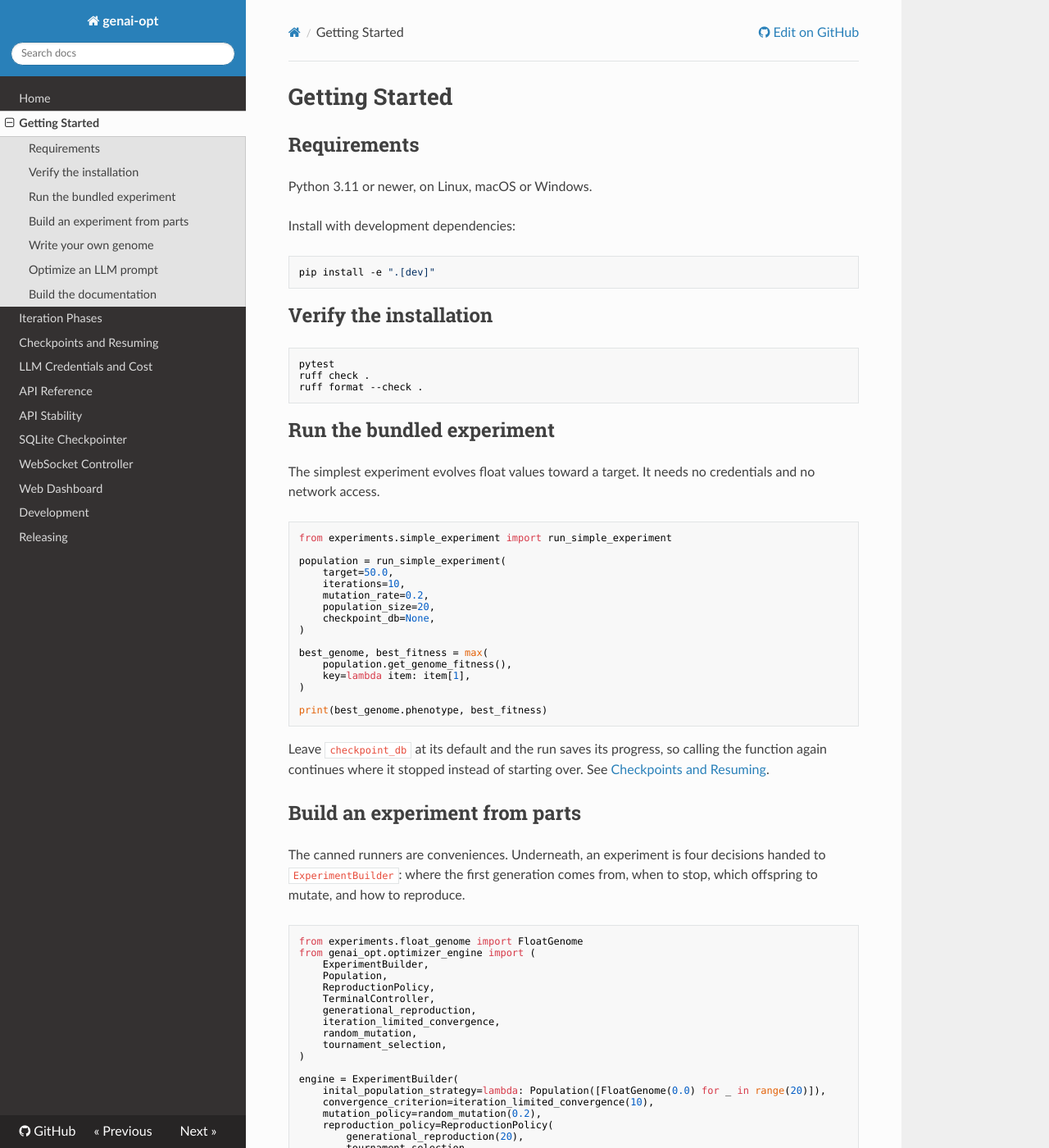
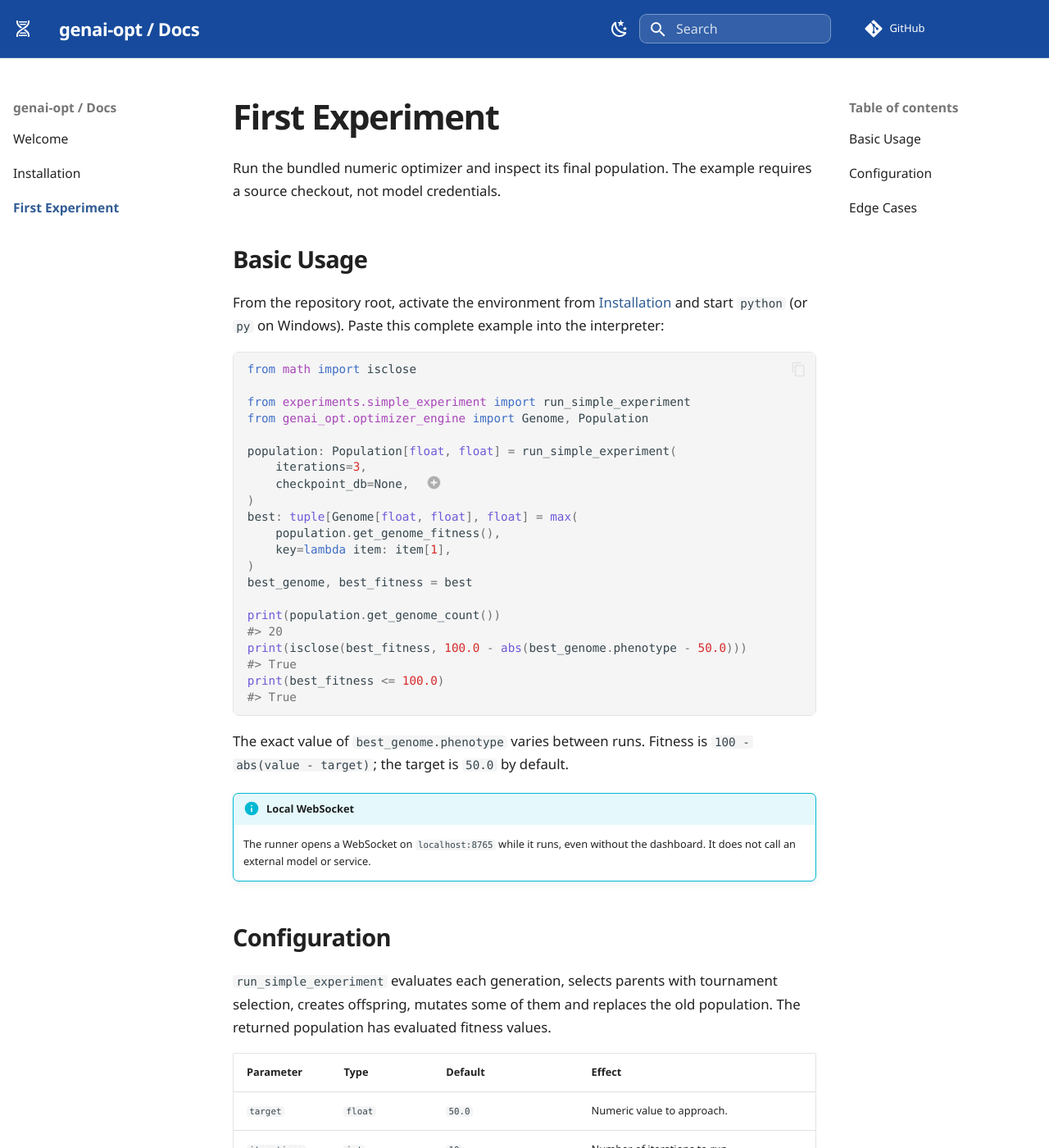
Before and after one commit to Wojciech151218/genai-opt, an MkDocs documentation site: the page built from docs/getting-started.md, in a window 1280 px wide and 1400 px high. Shown: the whole window at 82% size. Built offline with MkDocs 1.6.1 and Material for MkDocs 9.7.7, drawn with Linux system fonts in a browser that asks for light colours; nearby versions of some CDN libraries; comment, search, counter and statistics services are not loaded; some of the changed text lies outside the part shown.

Commit message:
docs: refresh introductory documentation

````diff
--- a/docs/getting-started.md
+++ b/docs/getting-started.md
@@ -1,126 +1,90 @@
-# Getting Started
+# First Experiment
 
-## Requirements
+Run the bundled numeric optimizer and inspect its final population. The
+example requires a source checkout, not model credentials.
 
-Python 3.11 or newer, on Linux, macOS or Windows.
+## Basic Usage
 
-Install with development dependencies:
+From the repository root, activate the environment from
+[Installation](installation.md) and start `python` (or `py` on Windows).
+Paste this complete example into the interpreter:
 
-```bash
-pip install -e ".[dev]"
+```python
+from math import isclose
+
+from experiments.simple_experiment import run_simple_experiment
+from genai_opt.optimizer_engine import Genome, Population
+
+population: Population[float, float] = run_simple_experiment(
+    iterations=3,
+    checkpoint_db=None,  # (1)!
+)
+best: tuple[Genome[float, float], float] = max(
+    population.get_genome_fitness(),
+    key=lambda item: item[1],
+)
+best_genome, best_fitness = best
+
+print(population.get_genome_count())
+#> 20
+print(isclose(best_fitness, 100.0 - abs(best_genome.phenotype - 50.0)))
+#> True
+print(best_fitness <= 100.0)
+#> True
 ```
 
-## Verify the installation
+1. Disable SQLite checkpoints. Each invocation starts with a new random population.
 
-```bash
-pytest
-ruff check .
-ruff format --check .
-```
+The exact value of `best_genome.phenotype` varies between runs. Fitness is
+`100 - abs(value - target)`; the target is `50.0` by default.
 
-## Run the bundled experiment
+!!! info "Local WebSocket"
+    The runner opens a WebSocket on `localhost:8765` while it runs, even
+    without the dashboard. It does not call an external model or service.
 
-The simplest experiment evolves float values toward a target. It needs no
-credentials and no network access.
+## Configuration
+
+`run_simple_experiment` evaluates each generation, selects parents with
+tournament selection, creates offspring, mutates some of them and replaces the
+old population. The returned population has evaluated fitness values.
+
+| Parameter | Type | Default | Effect |
+| --- | --- | --- | --- |
+| `target` | `float` | `50.0` | Numeric value to approach. |
+| `iterations` | `int` | `10` | Number of iterations to run. |
+| `mutation_rate` | `float` | `0.2` | Probability of mutating each offspring, not the size of its numeric change. |
+| `population_size` | `int` | `20` | Number of candidates per generation. |
+| `checkpoint_db` | `str | Path | None` | `.checkpoints/simple_experiment.db` | SQLite path; `None` disables persistence. |
+| `launch_ui` | `bool` | `False` | Start the optional dashboard. |
+
+Omit `checkpoint_db=None` to save state at the default path. Reusing that
+path loads the saved experiment instead of starting fresh. The other values
+are not a guarantee that fitness will improve on every iteration.
+
+## Edge Cases
+
+A zero-sized population can be returned if zero iterations are requested.
+Choosing its best genome raises `ValueError` in `max()`:
 
 ```python
 from experiments.simple_experiment import run_simple_experiment
+from genai_opt.optimizer_engine import Population
 
-population = run_simple_experiment(
-    target=50.0,
-    iterations=10,
-    mutation_rate=0.2,
-    population_size=20,
+empty_population: Population[float, float] = run_simple_experiment(
+    iterations=0,
+    population_size=0,
     checkpoint_db=None,
 )
+print(empty_population.get_genome_count())
+#> 0
 
-best_genome, best_fitness = max(
-    population.get_genome_fitness(),
-    key=lambda item: item[1],
-)
-
-print(best_genome.phenotype, best_fitness)
+try:
+    max(empty_population.get_genome_fitness(), key=lambda item: item[1])
+except ValueError as error:
+    print(type(error).__name__)
+    #> ValueError
 ```
 
-Leave `checkpoint_db` at its default and the run saves its progress, so calling
-the function again continues where it stopped instead of starting over. See
-[Checkpoints and Resuming](checkpoints.md).
-
-## Build an experiment from parts
-
-The canned runners are conveniences. Underneath, an experiment is four decisions
-handed to `ExperimentBuilder`: where the first generation comes from, when to
-stop, which offspring to mutate, and how to reproduce.
-
-```python
-from experiments.float_genome import FloatGenome
-from genai_opt.optimizer_engine import (
-    ExperimentBuilder,
-    Population,
-    ReproductionPolicy,
-    TerminalController,
-    generational_reproduction,
-    iteration_limited_convergence,
-    random_mutation,
-    tournament_selection,
-)
-
-engine = ExperimentBuilder(
-    inital_population_strategy=lambda: Population([FloatGenome(0.0) for _ in range(20)]),
-    convergence_criterion=iteration_limited_convergence(10),
-    mutation_policy=random_mutation(0.2),
-    reproduction_policy=ReproductionPolicy(
-        generational_reproduction(20),
-        tournament_selection,
-    ),
-    experiment_controller=TerminalController(),
-).build()
-
-population = engine.run()
-```
-
-The `TerminalController` prints each phase and operation as it happens, and lets
-you pause the run by pressing `p`. Add a `checkpointer` to make the run resumable.
-
-For finer control than `run()` — driving the loop from an existing event loop, or
-stopping on your own terms — see [Iteration Phases](phases.md).
-
-## Write your own genome
-
-Subclass `Genome` and implement the four operations. Fitness is whatever
-`evaluate` returns, and higher is better.
-
-```python
-from genai_opt.optimizer_engine import Genome, Operation
-
-
-class MyGenome(Genome):
-    async def invoke(self) -> Operation[str]:
-        return Operation(str(self.phenotype))
-
-    async def evaluate(self) -> Operation[float]:
-        return Operation(float(len(self.invocation)))
-
-    async def mutate(self) -> Operation["MyGenome"]:
-        return Operation(MyGenome(self.phenotype + 1))
-
-    async def crossover(self, other: Genome) -> Operation["MyGenome"]:
-        return Operation(MyGenome((self.phenotype + other.phenotype) // 2))
-```
-
-To checkpoint it, also override `to_json` and `_from_json`; see
-[`Genome`](api.md#genai_opt.optimizer_engine.genome.Genome).
-
-## Optimize an LLM prompt
-
-For prompt optimization you do not need a genome subclass at all — the
-[system prompt adapter](api.md#system-prompt-adapter) composes one from functions.
-Read [LLM Credentials and Cost](llm-credentials-and-cost.md) first: those runs call
-real models and spend real money.
-
-## Build the documentation
-
-```bash
-mkdocs serve   # live preview
-mkdocs build   # static site
-```
+!!! warning "Port already in use"
+    A second experiment using `localhost:8765` at the same time cannot
+    start its WebSocket server. Stop the other run before retrying.
--- /dev/null
+++ b/docs/stylesheets/extra.css
@@ -0,0 +1,64 @@
+:root {
+  --md-primary-fg-color: #174a9c;
+  --md-primary-bg-color: #ffffff;
+  --md-accent-fg-color: #d900e6;
+  --docs-link-color: #315d95;
+  --docs-rule-color: #e4e4e9;
+  --md-text-font: "Segoe UI", "Helvetica Neue", sans-serif;
+  --md-code-font: Consolas, "Liberation Mono", monospace;
+}
+
+[data-md-color-scheme="slate"] {
+  --md-primary-fg-color: #143f82;
+  --md-primary-bg-color: #ffffff;
+  --md-accent-fg-color: #ee82f6;
+  --docs-link-color: #94b9f0;
+  --docs-rule-color: #37373f;
+}
+
+.md-grid { max-width: 88rem; }
+.md-header { box-shadow: none; border-bottom: 1px solid rgba(255, 255, 255, 0.18); }
+.md-header__inner { min-height: 3.5rem; }
+.md-header__button.md-logo { color: #ffffff; }
+.md-header__title { font-size: 1.1rem; font-weight: 650; letter-spacing: -0.02em; }
+.md-header__source { color: #ffffff; }
+.md-nav__source { background: #143f82; }
+.md-source__facts { display: none; }
+.md-search__form { border: 1px solid rgba(255, 255, 255, 0.35); border-radius: 0.45rem; background: rgba(255, 255, 255, 0.12); }
+.md-search__input { color: #ffffff; }
+.md-search__input::placeholder { color: rgba(255, 255, 255, 0.8); }
+.md-main__inner { margin-top: 1.2rem; }
+.md-content__inner { max-width: 48rem; margin-left: auto; margin-right: auto; }
+.md-sidebar { width: 13rem; }
+.md-nav { font-size: 0.78rem; line-height: 1.55; }
+.md-nav__item { padding-top: 0.2rem; padding-bottom: 0.2rem; }
+.md-nav__item--nested .md-nav { border-left: 1px solid var(--docs-rule-color); margin-left: 0.35rem; }
+.md-nav__link--active { color: var(--docs-link-color); font-weight: 700; }
+.md-nav--primary .md-nav__item--active > .md-nav__link { color: var(--docs-link-color); }
+.md-nav--primary .md-nav__item--active > .md-nav__link .md-nav__link { color: inherit; }
+.md-nav__link:hover { color: var(--md-accent-fg-color); }
+.md-typeset { font-size: 0.84rem; line-height: 1.7; }
+.md-typeset a { color: var(--docs-link-color); }
+.md-typeset a:hover { text-decoration: underline; }
+.md-typeset h1 { color: var(--md-default-fg-color); font-size: 2.1rem; font-weight: 650; letter-spacing: -0.035em; margin-bottom: 0.5em; }
+.md-typeset h2 { font-size: 1.45rem; font-weight: 650; letter-spacing: -0.025em; margin-top: 1.65em; }
+.md-typeset pre { border: 1px solid var(--docs-rule-color); border-radius: 0.35rem; }
+.md-typeset table:not([class]) { border: 1px solid var(--docs-rule-color); }
+.md-typeset code { border-radius: 0.2rem; }
+.md-typeset .admonition { border-radius: 0.35rem; }
+.md-typeset .doc-heading code { overflow-wrap: anywhere; }
+.md-typeset .docs-badges { display: flex; gap: 0.45rem; flex-wrap: wrap; margin: 0.8rem 0 1.8rem; }
+.md-typeset .docs-badge { display: inline-flex; font-size: 0.62rem; line-height: 1.65; border-radius: 0.15rem; overflow: hidden; color: white; }
+.docs-badge span { background: #56565d; padding: 0.06rem 0.35rem; }
+.docs-badge strong { background: #32679a; padding: 0.06rem 0.35rem; font-weight: 500; }
+.md-typeset .weekly-scope { border-top: 1px solid var(--docs-rule-color); margin-top: 2rem; padding-top: 0.8rem; color: var(--md-default-fg-color--light); font-size: 0.75rem; }
+
+@media (max-width: 76.234375em) {
+  .md-sidebar--primary { width: 12.1rem; }
+  .md-content__inner { padding-left: 1rem; padding-right: 1rem; }
+}
+
+@media (max-width: 44.984375em) {
+  .md-typeset h1 { font-size: 1.7rem; }
+  .md-typeset { font-size: 0.8rem; }
+}
--- a/mkdocs.yml
+++ b/mkdocs.yml
@@ -1,41 +1,66 @@
-site_name: genai-opt
+site_name: genai-opt / Docs
 site_description: Documentation for the genai-opt Python optimization library.
 repo_url: https://github.com/Wojciech151218/genai-opt
 
 theme:
-  name: readthedocs
+  name: material
+  language: en
+  font: false
+  icon:
+    logo: material/dna
+  palette:
+    - scheme: default
+      primary: custom
+      accent: custom
+      toggle:
+        icon: material/weather-night
+        name: Switch to dark mode
+    - scheme: slate
+      primary: custom
+      accent: custom
+      toggle:
+        icon: material/weather-sunny
+        name: Switch to light mode
+  features:
+    - navigation.top
+    - navigation.footer
+    - search.suggest
+    - search.highlight
+    - content.code.copy
+    - content.code.annotate
+    - content.tabs.link
+    - toc.follow
+
+extra_css:
+  - stylesheets/extra.css
 
 nav:
-  - Home: index.md
-  - Getting Started: getting-started.md
-  - Iteration Phases: phases.md
-  - Checkpoints and Resuming: checkpoints.md
-  - LLM Credentials and Cost: llm-credentials-and-cost.md
-  - API Reference: api.md
-  - API Stability: api-stability.md
-  - SQLite Checkpointer: sqlite-checkpointer.md
-  - WebSocket Controller: websocket-controller.md
-  - Web Dashboard: web-dashboard.md
-  - Development: development.md
-  - Releasing: releasing.md
+  - Welcome: index.md
+  - Installation: installation.md
+  - First Experiment: getting-started.md
+
+exclude_docs: |
+  /api-stability.md
+  /api.md
+  /checkpoints.md
+  /development.md
+  /llm-credentials-and-cost.md
+  /phases.md
+  /releasing.md
+  /sqlite-checkpointer.md
+  /web-dashboard.md
+  /websocket-controller.md
 
 plugins:
   - search
-  - mkdocstrings:
-      default_handler: python
-      handlers:
-        python:
-          paths: [src]
-          options:
-            docstring_style: google
-            show_source: false
-            show_root_heading: true
-            show_signature_annotations: true
-            separate_signature: true
-            members_order: source
-            filters: ["!^_"]
 
 markdown_extensions:
   - admonition
+  - attr_list
+  - md_in_html
+  - pymdownx.highlight
+  - pymdownx.superfences
+  - pymdownx.tabbed:
+      alternate_style: true
   - toc:
       permalink: true
--- a/pyproject.toml
+++ b/pyproject.toml
@@ -62,6 +62,7 @@ dev = [
     "ruff>=0.15.20",
     "pytest-cov>=4.0",
     "mkdocs>=1.6",
+    "mkdocs-material>=9.6,<10",
     "mkdocstrings[python]>=0.26",
     "mypy>=1.11",
     "build>=1.2",
````
Also changed, not shown: README.md (+5 -4 lines), docs/index.md (+41 -35 lines), docs/installation.md (added, +63 -0 lines).
